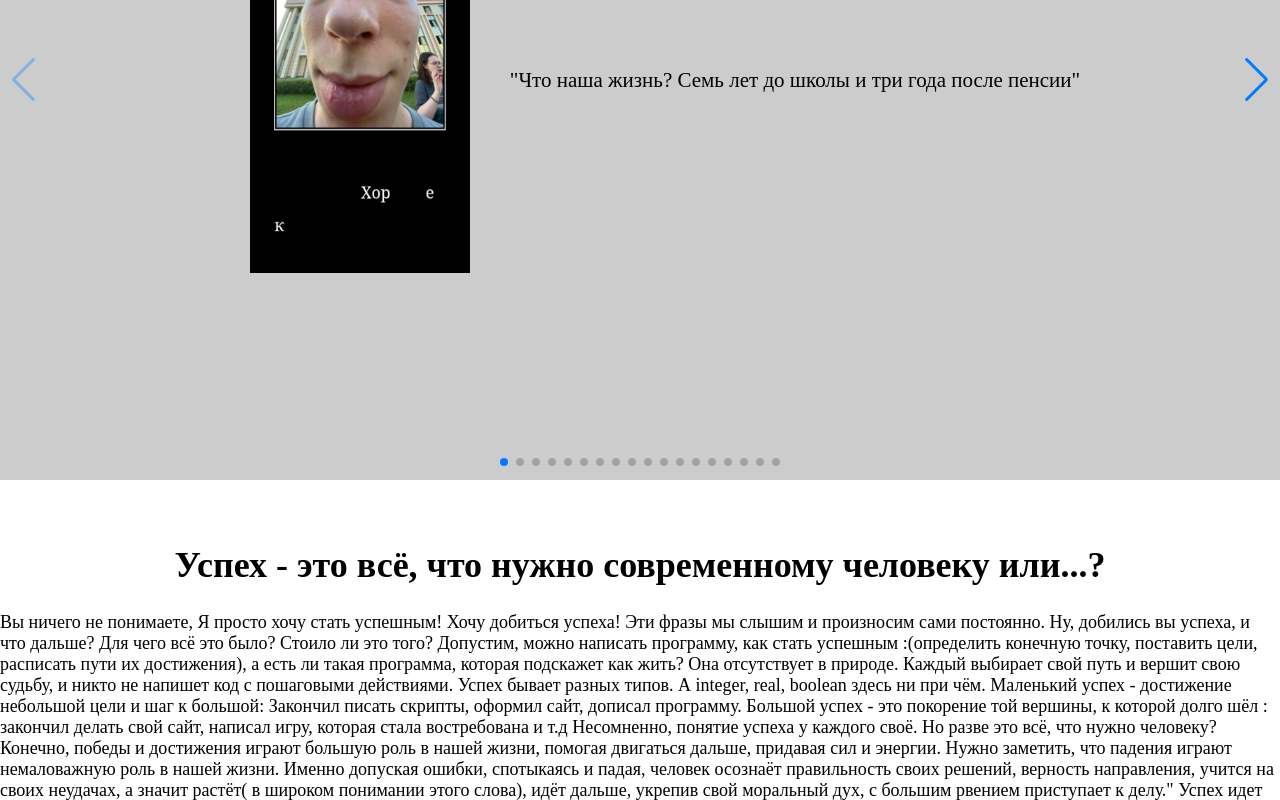
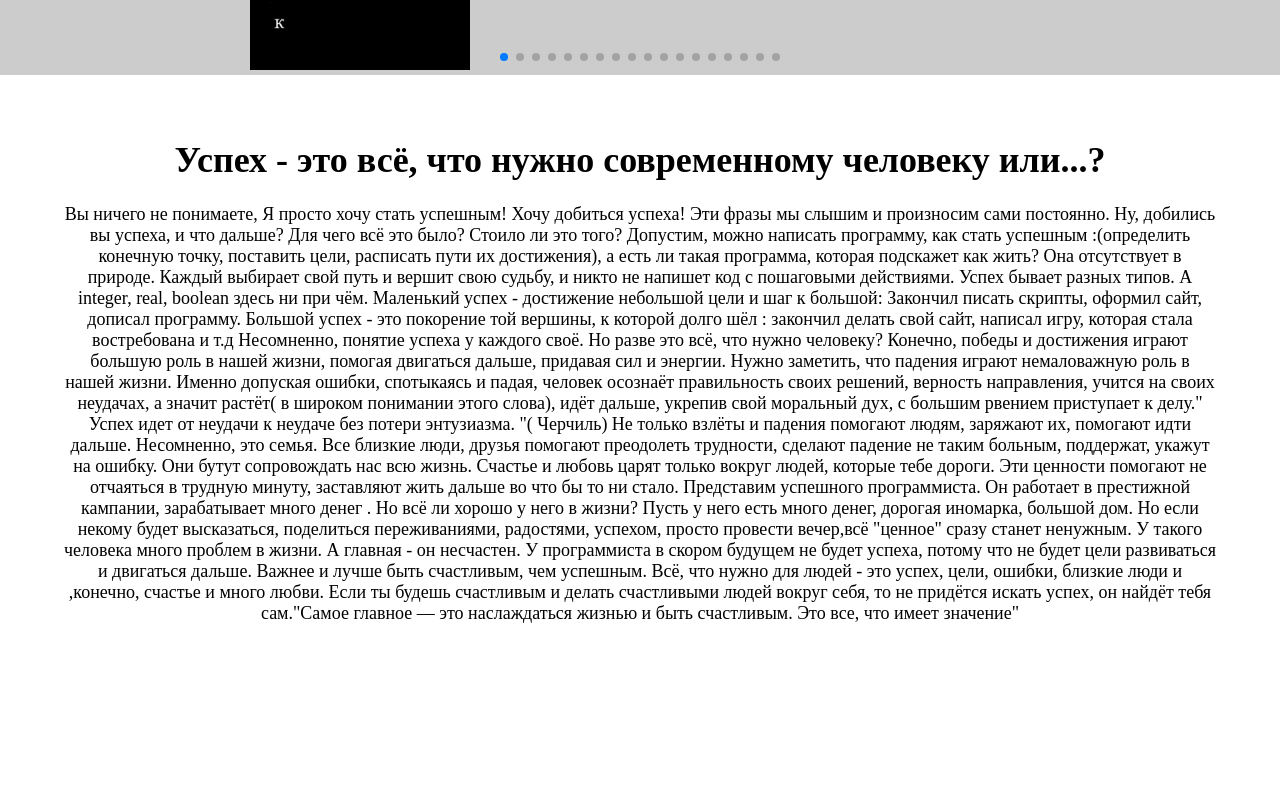
Before and after one commit to ippishio/msu-jrnl, a React (Create React App) app: page / in a window 1280 px wide. Shown: the part 800-1600 px from the top of the page. Built offline with nearby package versions, Linux system fonts and the light colour scheme.

Commit message:
Rereacting fina

```diff
--- a/src/components/body-t.css
+++ b/src/components/body-t.css
@@ -9,7 +9,8 @@
 
 .t-div{
     margin-top: 5%;
-    width: 100%;
+    width: 90%;
+    text-align: center;
 }
 .t-h{
     font-size: 24px;
@@ -19,4 +20,5 @@
 .t-p{
     margin-top: 2%;
     font-size: 18px;
+
 }
--- a/src/components/swiper.css
+++ b/src/components/swiper.css
@@ -41,8 +41,8 @@
 
   }
   .S-flex{
-    width: 100vw;
-    height: 100vh;
+    width: 100%;
+    height: 100%;
     display: flex;
     flex-direction: row;
     justify-content: center;
```
Also changed, not shown: 6 other files (tests, documents, lock files or other folders).
